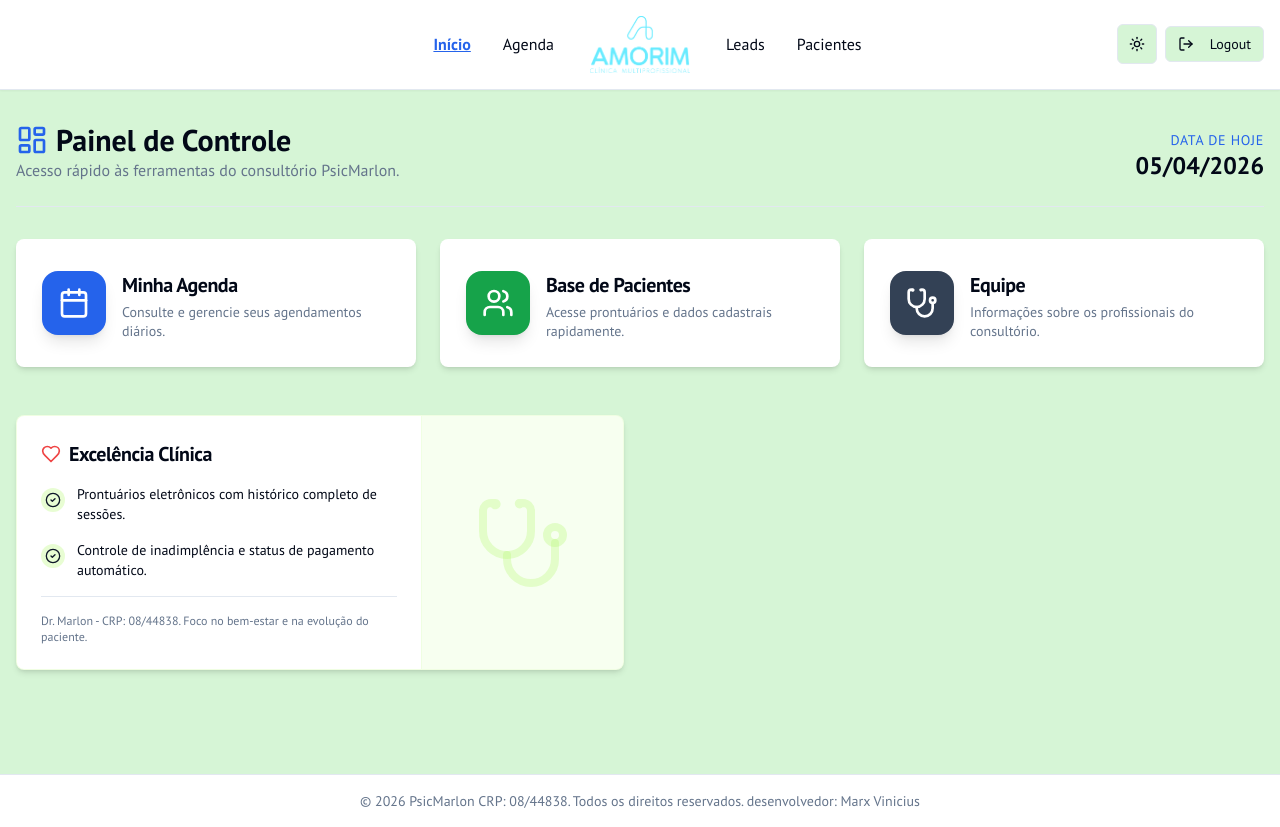
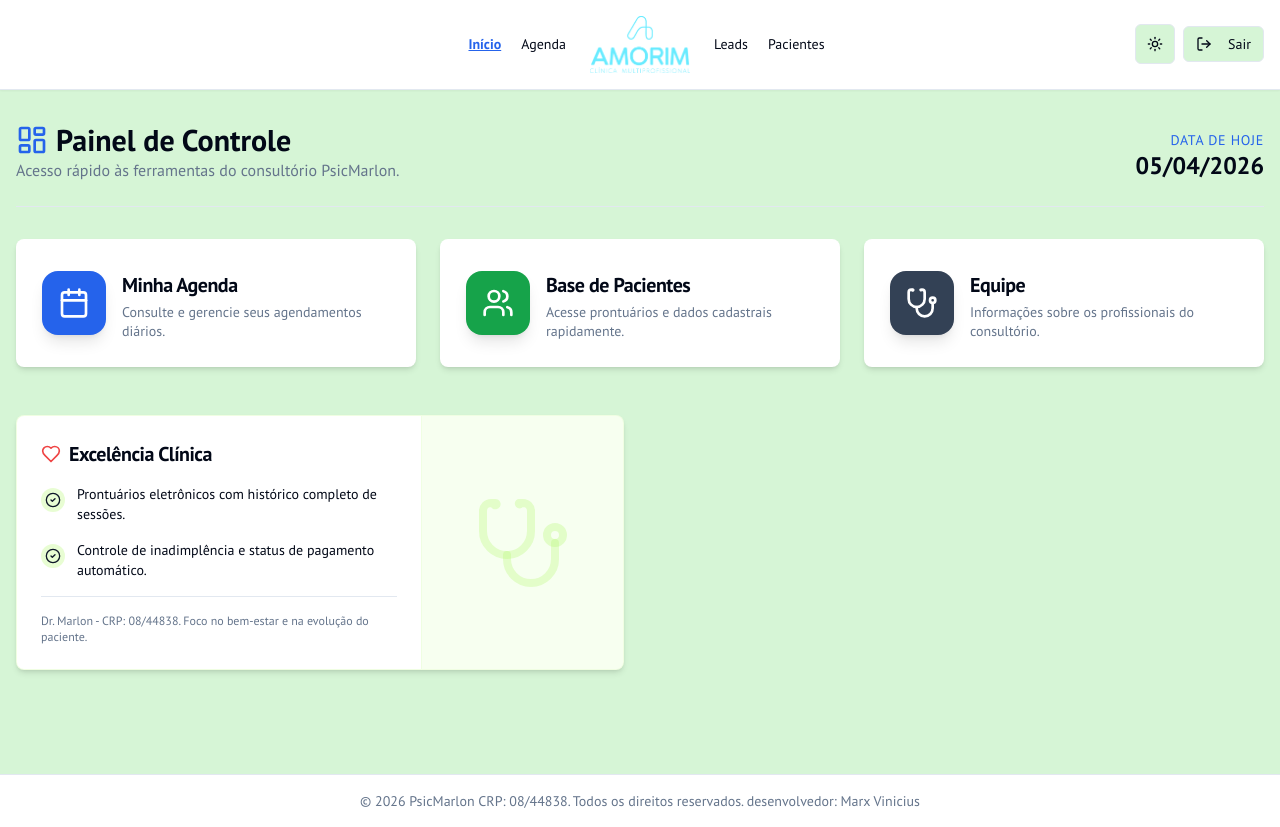
Before and after one commit to MARX210/psicmarlon, a Next.js app: page / in a window 1280 px wide. Built offline with nearby package versions, Linux system fonts and the light colour scheme; sample sign-in values are in the browser's storage.

Commit message:
está tendo barra de rolagem no head la nos links eu não gostei faça tudo

```diff
--- a/src/components/Header.tsx
+++ b/src/components/Header.tsx
@@ -91,9 +91,9 @@ export function Header() {
 
   return (
     <header className="bg-card border-b sticky top-0 z-50 shadow-sm">
-      <div className="container mx-auto flex justify-between items-center p-4 gap-4">
-        {/* Left side: Mobile Menu + First Half of Nav */}
-        <div className="flex items-center flex-1 min-w-0 lg:justify-end">
+      <div className="container mx-auto flex items-center p-4">
+        {/* Lado Esquerdo: Menu Mobile + Links da Primeira Metade */}
+        <div className="flex-1 flex items-center justify-end">
           <div className="lg:hidden mr-auto">
             <Sheet>
               <SheetTrigger asChild>
@@ -148,13 +148,13 @@ export function Header() {
             </Sheet>
           </div>
 
-          <nav className="hidden lg:flex items-center space-x-1 lg:space-x-2 overflow-x-auto no-scrollbar">
+          <nav className="hidden lg:flex items-center space-x-1">
              {firstHalfLinks.map((link) => (
               <Link
                 key={link.href}
                 href={link.href}
                 className={cn(
-                  "text-sm lg:text-base px-3 py-2 rounded-md transition-colors whitespace-nowrap",
+                  "text-sm px-2 py-2 rounded-md transition-colors whitespace-nowrap",
                   "hover:bg-accent hover:text-accent-foreground",
                   pathname === link.href
                     ? "font-bold text-primary underline"
@@ -168,8 +168,8 @@ export function Header() {
           </nav>
         </div>
 
-        {/* Logo centered */}
-        <div className="flex justify-center shrink-0 z-10 px-2">
+        {/* Logo Centralizado */}
+        <div className="shrink-0 px-4">
           <Link href="/" className="flex items-center gap-2 flex-shrink-0">
             <Image
               src="/images/logopreta.png"
@@ -190,15 +190,15 @@ export function Header() {
           </Link>
         </div>
 
-        {/* Right side: Second Half of Nav + Actions */}
-        <div className="flex items-center flex-1 min-w-0">
-          <nav className="hidden lg:flex items-center space-x-1 lg:space-x-2 overflow-x-auto no-scrollbar">
+        {/* Lado Direito: Segunda Metade de Links + Ações */}
+        <div className="flex-1 flex items-center justify-start">
+          <nav className="hidden lg:flex items-center space-x-1">
              {secondHalfLinks.map((link) => (
                <Link
                 key={link.href}
                 href={link.href}
                 className={cn(
-                  "text-sm lg:text-base px-3 py-2 rounded-md transition-colors whitespace-nowrap",
+                  "text-sm px-2 py-2 rounded-md transition-colors whitespace-nowrap",
                   "hover:bg-accent hover:text-accent-foreground",
                   pathname === link.href
                     ? "font-bold text-primary underline"
@@ -218,13 +218,13 @@ export function Header() {
               {isLoggedIn ? (
                 <Button onClick={handleLogout} variant="outline" size="sm">
                   <LogOut className="mr-2 h-4 w-4" />
-                  Logout
+                  Sair
                 </Button>
               ) : (pathname !== '/login' && pathname !== '/setup' &&
                 <Button asChild variant="outline" size="sm">
                   <Link href="/login">
                     <LogIn className="mr-2 h-4 w-4" />
-                    Login
+                    Entrar
                   </Link>
                 </Button>
               )}
```
